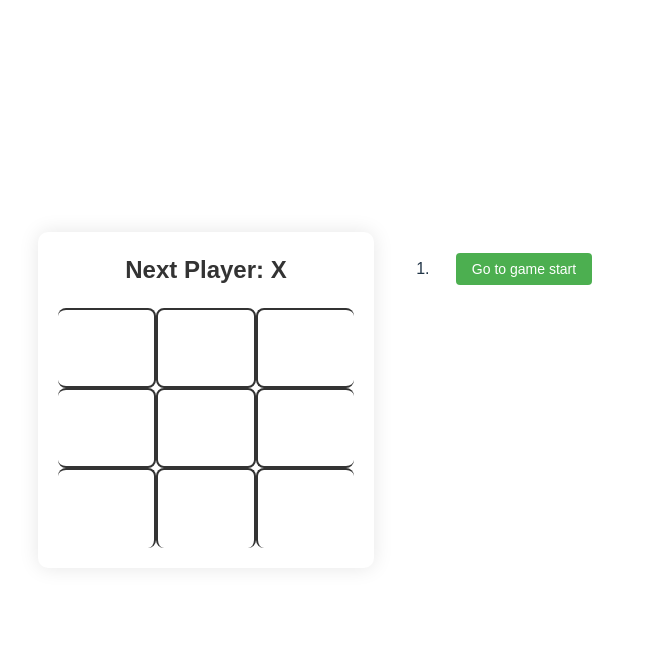
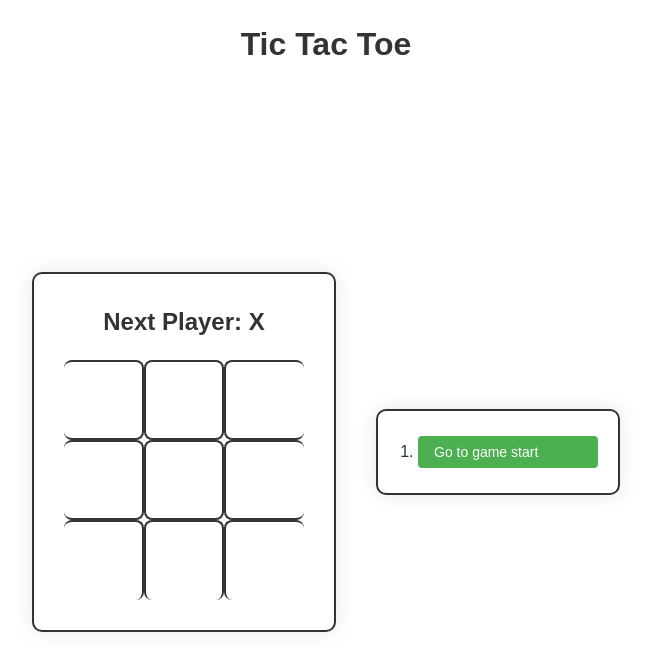
Before and after one commit to Ana2k/react-ttr, a React (Vite) app: page / in a window 1280 px wide. Shown: the top 670 px of the page, without its empty margins (314-965 px from the left). Built offline with nearby package versions, Linux system fonts and the light colour scheme.

Commit message:
new style edge issues

```diff
--- a/src/App.css
+++ b/src/App.css
@@ -160,17 +160,21 @@
   gap: 40px;
   margin: 20px;
   font-family: Arial, sans-serif;
+  min-height: 100vh;
+  align-items: center;
 }
 
 .game-board {
   background: #fff;
-  padding: 20px;
+  padding: 30px;
   border-radius: 10px;
   box-shadow: 0 0 20px rgba(0, 0, 0, 0.1);
+  border: 2px solid #333;
 }
 
 .board-row {
   display: flex;
+  position: relative;
 }
 
 .square {
@@ -185,6 +189,9 @@
   align-items: center;
   justify-content: center;
   transition: background-color 0.2s;
+  margin: 0;
+  padding: 0;
+  box-sizing: border-box;
 }
 
 /* Remove right border from squares in the right column */
@@ -221,10 +228,16 @@
 
 .game-info {
   min-width: 200px;
+  background: #fff;
+  padding: 20px;
+  border-radius: 10px;
+  box-shadow: 0 0 20px rgba(0, 0, 0, 0.1);
+  border: 2px solid #333;
 }
 
 .game-info ol {
   padding-left: 20px;
+  margin: 0;
 }
 
 .game-info button {
@@ -237,6 +250,8 @@
   cursor: pointer;
   font-size: 14px;
   transition: background-color 0.2s;
+  width: 100%;
+  text-align: left;
 }
 
 .game-info button:hover {
@@ -271,3 +286,20 @@
 .square:not(:empty):nth-child(even) {
   color: #F44336;
 }
+
+/* Ensure the board has proper spacing */
+.board-row + .board-row {
+  margin-top: 0;
+}
+
+/* Add a title to the game */
+.game::before {
+  content: "Tic Tac Toe";
+  position: absolute;
+  top: 20px;
+  font-size: 32px;
+  font-weight: bold;
+  color: #333;
+  text-align: center;
+  width: 100%;
+}
```
